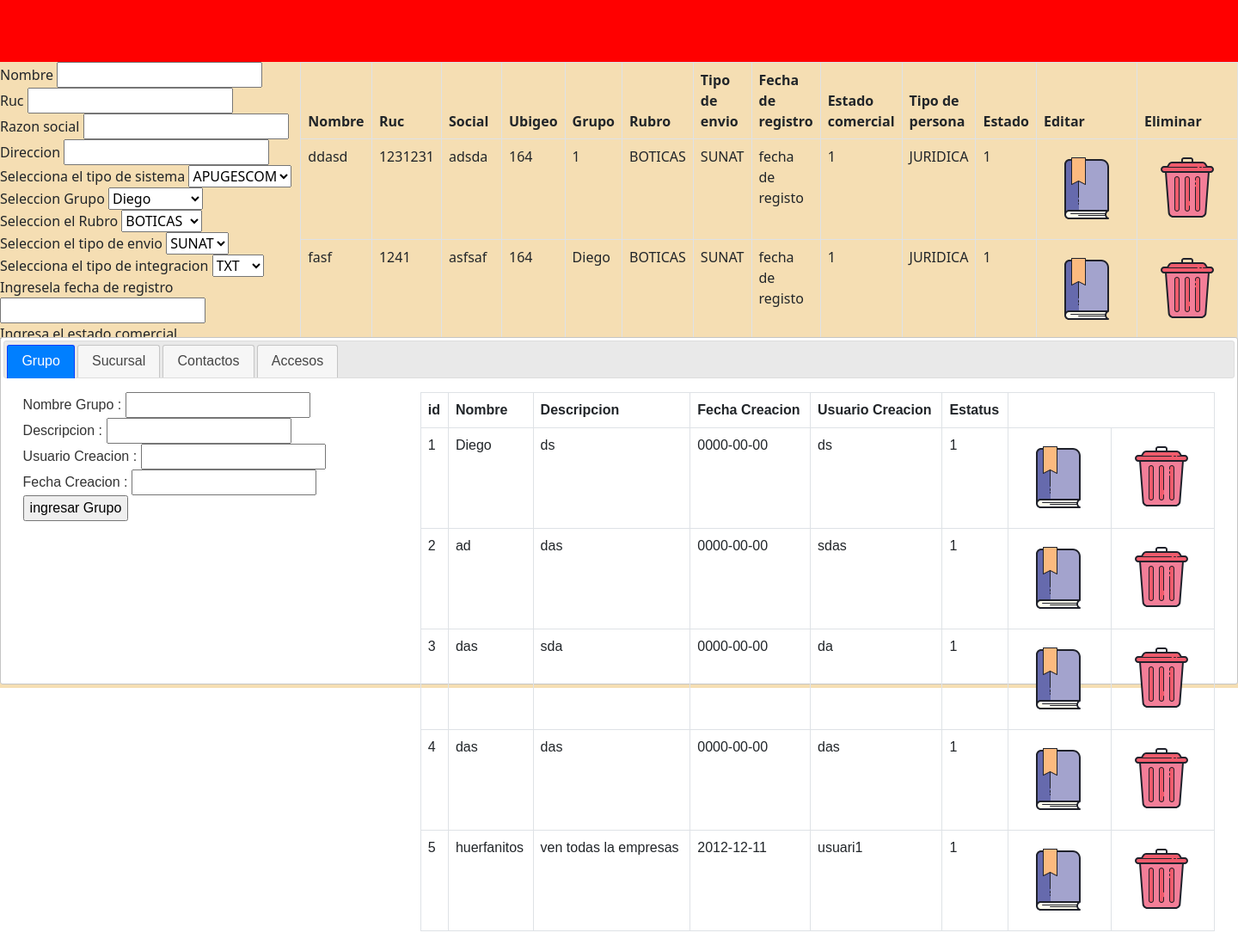
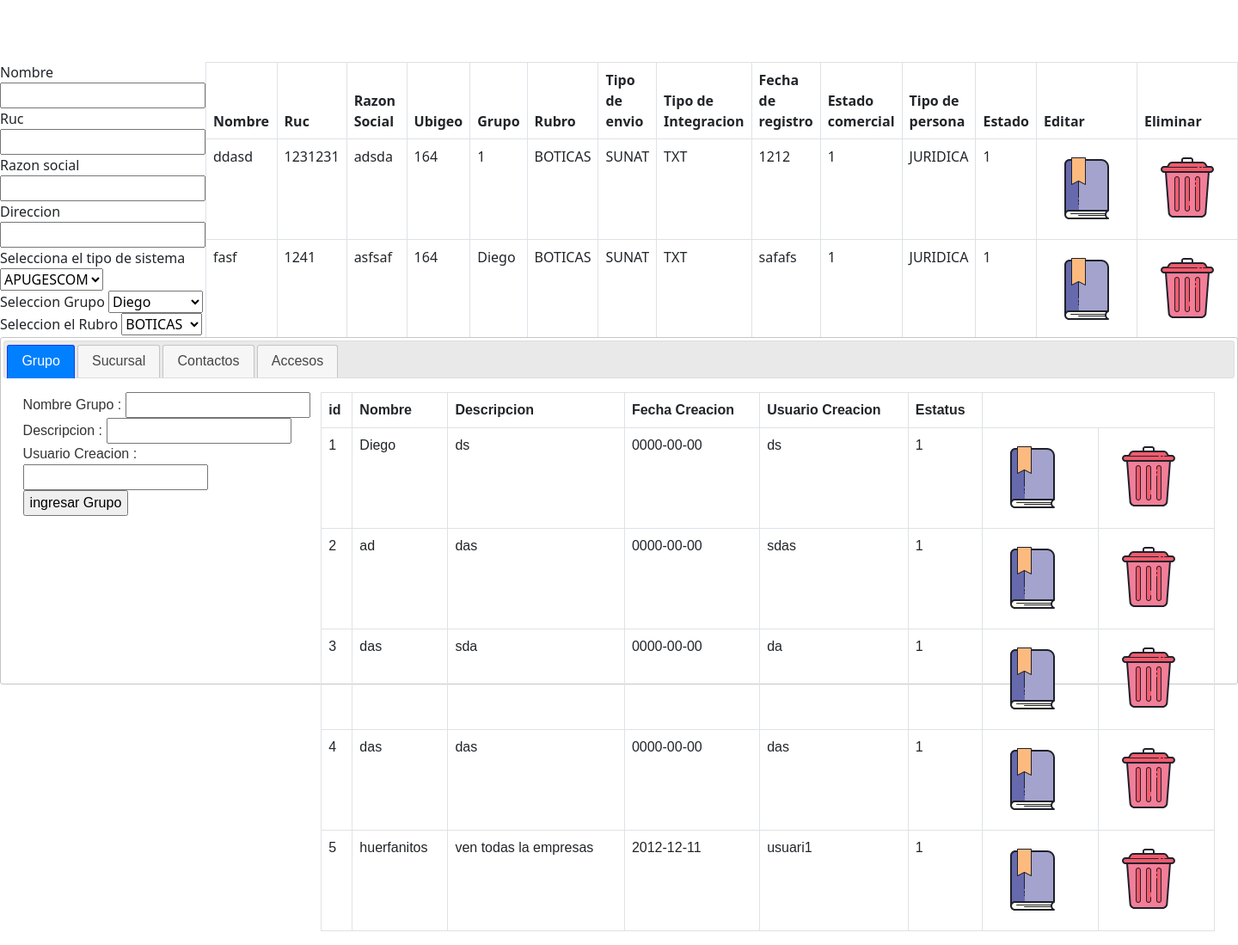
Before and after one commit to DiegoNY/apuControl, a PHP site: page / in a window 1440 px wide. Shown: the whole page at 86% size. Run offline with PHP 8.4, Linux system fonts and the light colour scheme; data comes from the database, SQL or seed files in the repository; some libraries are stand-ins or nearby versions.

Commit message:
Cambios raros

```diff
--- a/src/index.php
+++ b/src/index.php
@@ -1,3 +1,7 @@
+<?php
+$fecha = date('d/m/y');
+?>
+
 <!DOCTYPE html>
 <html lang="en">
 
@@ -36,8 +40,8 @@
         <div class="contenedor">
 
             <div class="frm-tabla-empresa contenedor contenedor-tabla">
-                <div class="frm contenedor">
-                    <form id="frm_empresa">
+                <div class="frm ">
+                    <form id="frm_empresa " class="frm-conten">
                         <input type="hidden" id="id" name="id">
                         <div>
                             <label for="txtNombreCo"> Nombre</label>
@@ -93,10 +97,8 @@
                                 <option value="JSON">JSON</option>
                             </select>
                         </div>
-                        <div>
-                            <label for="txtFechaRegistro">Ingresela fecha de registro</label>
-                            <input type="text" name="txtFechaRegistro" id="txtFechaRegistro">
-                        </div>
+                        <!-- fecha -->
+                        <input type="hidden" name="txtFechaRegistro" id="txtFechaRegistro" value="<?php echo $fecha; ?>">
                         <div>
                             <label for="txtEstadoComercial">Ingresa el estado comercial</label>
                             <input type="text" name="txtEstadoComercial" id="txtEstadoComercial">
@@ -126,22 +128,23 @@
                             <input type="hidden" value="1" name="txtEstado">
                             <input type="hidden" value="1" name="txtEliminada">
                         </div>
-                        <input type="button" onclick="RegistrarEmpresa()" value="ingresar Empresa">
+                        <input type="button" onclick="RegistrarEmpresa()" value="ingresar Empresa" class="btn-frm-empresa">
                     </form>
                 </div>
 
                 <div class="tabla-empresas">
-                    <div class="tablas-empresa table-responsive">
+                    <div class="tabla-empresa table-responsive">
                         <table id="tabla_empresas" class="table table-bordered border table-hover" style="width:100%">
                             <thead>
                                 <tr>
                                     <th>Nombre</th>
                                     <th>Ruc</th>
-                                    <th>Social</th>
+                                    <th>Razon Social</th>
                                     <th>Ubigeo</th>
                                     <th>Grupo</th>
                                     <th>Rubro</th>
                                     <th>Tipo de envio</th>
+                                    <th>Tipo de Integracion</th>
                                     <th>Fecha de registro</th>
                                     <th>Estado comercial</th>
                                     <th>Tipo de persona</th>
@@ -157,6 +160,7 @@
                     </div>
                 </div>
             </div>
+
 
         </div>
         <div id="tabs" class="tab">
@@ -190,8 +194,7 @@
                                 <input type="text" name="txtUsuCre" id="txtUsuCre">
                             </div>
                             <div>
-                                <label for="txtFechCre">Fecha Creacion :</label>
-                                <input type="text" name="txtFechCre" id="txtFechCre">
+                                <input type="hidden" name="txtFechCre" id="txtFechCre" value="<?php echo $fecha; ?>">
                             </div>
                             <input type="button" onclick="RegistrarGrupo()" value="ingresar Grupo">
                         </form>
@@ -403,8 +406,9 @@
                     <label for="txtUsuCre">Usuario Creacion :</label>
                     <input type="text" name="txtUsuCre" id="txtUsuCre">
                 </div>
+                <?php $fecha = date('d/m/y'); ?>
                 <div>
-                    <label for="txtFechCre">Fecha Creacion :</label>
+                    <label for="txtFechCre">Fecha Creacion <?php echo  $fecha; ?>:</label>
                     <input type="text" name="txtFechCre" id="txtFechCre">
                 </div>
                 <input type="button" onclick="RegistrarGrupo()" value="ingresar Grupo">
--- a/src/js/main.js
+++ b/src/js/main.js
@@ -158,7 +158,8 @@ function MostrarEmpresas() {
           <td>${empresas.id_grupo}</td>
           <td>${empresas.id_rubro}</td>
           <td>${empresas.tipo_envio}</td>
-          <td>fecha de registo</td>
+          <td>${empresas.id_tipo_integracion}</td>
+          <td>${empresas.fecha_registro}</td>
           <td>${empresas.estado_comercial}</td>
           <td>${empresas.tipo_persona}</td>
           <td>${empresas.estado}</td>
--- a/src/style/style.css
+++ b/src/style/style.css
@@ -2,28 +2,19 @@ body{
     margin: 0;
 }
 header{
-    background-color: red;
     height: 9vh;
     width: auto;
 }
 
 main{
-    background-color: wheat;
     height: 91vh;
     width: auto;
 }
 
-.empresas{
-    height: 40vh;
-    width: auto;
-    background-color: aqua;
 
-
-}
 .tabs{
     height: 50vh;
     width: auto;
-    background-color: black;
 }
 
 .contenedor{
@@ -31,18 +22,23 @@ main{
     width: auto;
 }
 .tabla{
-    background-color: blue;
     width: auto;
     height: 100%;
 }
+
 .contenedor-tabla{
     display: grid;
-    grid-template-columns: 1fr 2fr;
+    grid-template-columns: minmax(200px, 25%) 1fr;
 
 }
+
 .inactive{
     display: none;
 }
+.frm{
+    display: flex;
+}
+
 footer{
     display: none;
 }
```
